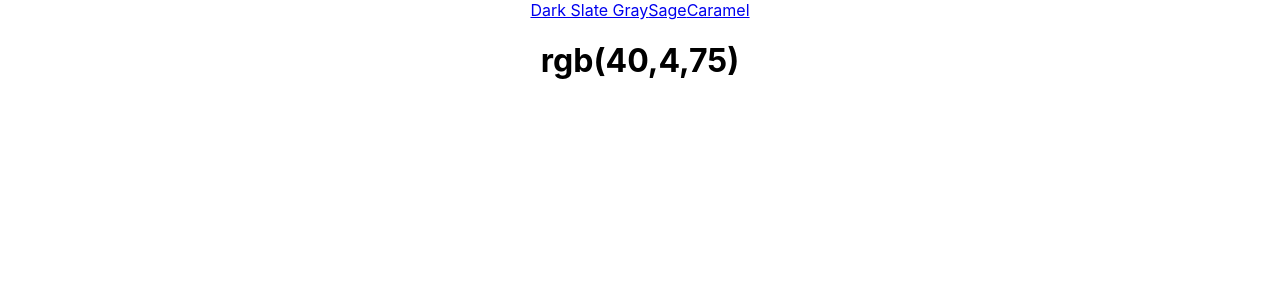
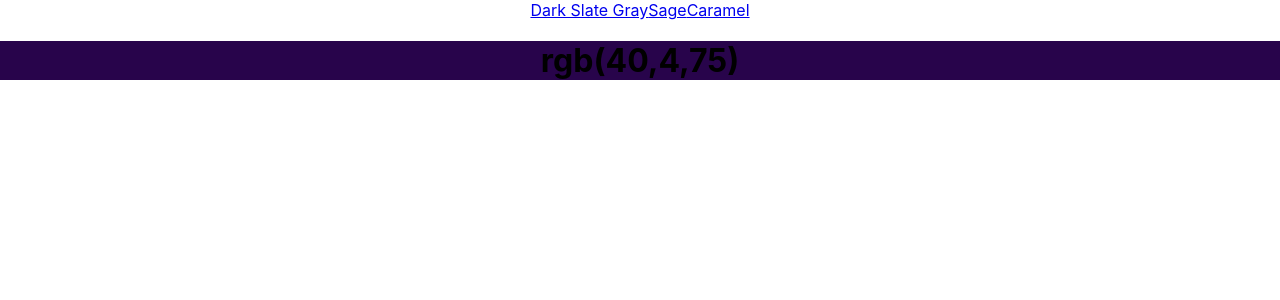
Before and after one commit to charlescrabtree/react-color-router, a React (Create React App) app: page /rgb/40/4/75 in a window 1280 px wide. Shown: the top 300 px of the page. Built offline with nearby package versions, Linux system fonts and the light colour scheme.

Commit message:
it works

```diff
--- a/src/Components/RGB/RGB.js
+++ b/src/Components/RGB/RGB.js
@@ -3,8 +3,8 @@ import './RGB.css';
 
 export default function RGB() {
   const { r, g, b } = useParams();
-  const currentColor = `rgb(${r},$}{g},${b})`;
-
+  const currentColor = `rgb(${r},${g},${b})`;
+  console.log(currentColor);
   return (
     <div key={Math.random()} style={{ backgroundColor: currentColor }} className="colors">
       <h1>{`rgb(${r},${g},${b})`}</h1>
```
